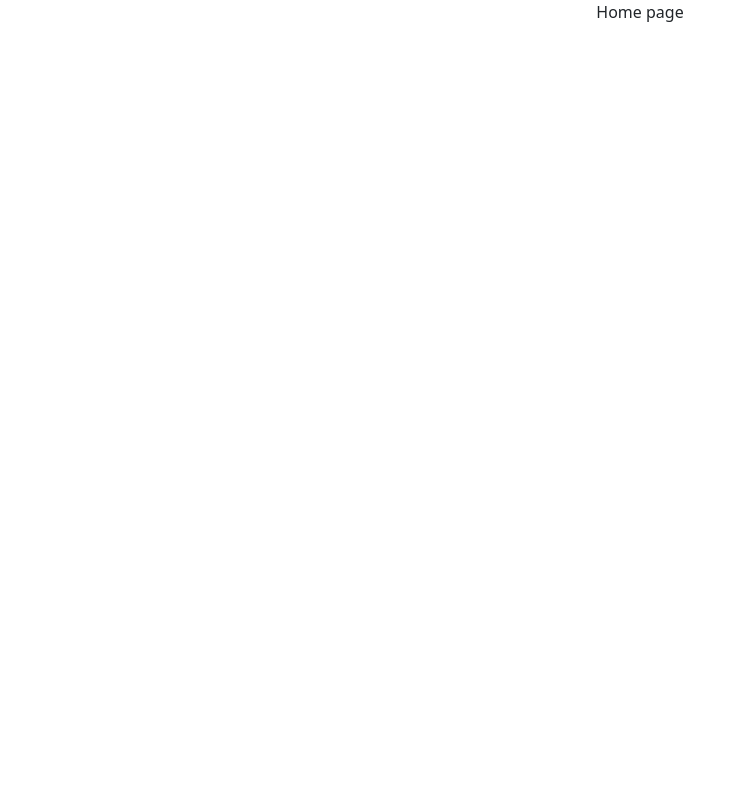
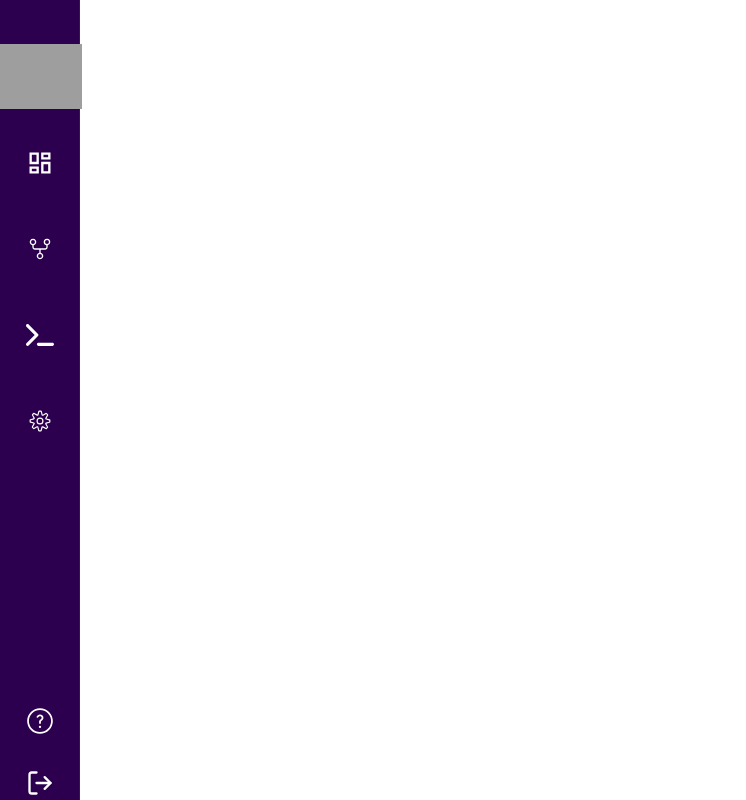
Before and after one commit to MuskanJain3130/Swift_Deploy, a React (Create React App) app in the folder frontend/: page / in a window 1280 px wide. Shown: the whole page, without its empty margins (0-746 px from the left). Built offline with nearby package versions, Linux system fonts and the light colour scheme; grey boxes are pictures that could not be loaded.

Commit message:
added navbar

```diff
--- a/frontend/package.json
+++ b/frontend/package.json
@@ -10,6 +10,7 @@
     "bootstrap": "^5.3.7",
     "react": "^19.1.0",
     "react-dom": "^19.1.0",
+    "react-icons": "^5.5.0",
     "react-router-dom": "^7.7.1",
     "react-scripts": "5.0.1",
     "web-vitals": "^2.1.4"
--- a/frontend/src/App.jsx
+++ b/frontend/src/App.jsx
@@ -2,7 +2,7 @@ import 'bootstrap/dist/css/bootstrap.min.css';
 import './App.css';
 import { BrowserRouter as Router, Routes, Route } from 'react-router-dom';
 import NotFound from './Pages/NotFound';
-import Home from './Pages/Home';
+import {NavigationBar} from './Components/NavigationBar';
 
 
 function App() {
@@ -10,7 +10,7 @@ function App() {
     <div className="App">
       <Router>
         <Routes>
-          <Route path="/" element={<Home />} />
+          <Route path="/" element={<NavigationBar />} />
           <Route path="/notfound" element={<NotFound />} />
         </Routes>
       </Router>
--- a/frontend/src/Components/NavigationBar.jsx
+++ b/frontend/src/Components/NavigationBar.jsx
@@ -0,0 +1,31 @@
+import React from "react";
+import { MdOutlineDashboard } from "react-icons/md";
+import { CiSettings } from "react-icons/ci";
+import { FaTerminal } from "react-icons/fa6";
+import { PiGitForkLight } from "react-icons/pi";
+import { GoQuestion } from "react-icons/go";
+import { FiLogOut } from "react-icons/fi";
+
+import "../css/style.css";
+
+export const NavigationBar = () => {
+  return (
+    <div className="background">
+      <div className="margin mt-4">
+        <img src="/logo.ico" alt="Logo" height={"74px"} width={"84px"} />
+        <div className="container">
+          <div className="top-icons">
+            <div className="iconify-icon mb-4"><MdOutlineDashboard /></div>
+            <div className="iconify-icon mb-4"><PiGitForkLight /></div>
+            <div className="iconify-icon mb-4"><FaTerminal /></div>
+            <div className="iconify-icon"><CiSettings /></div>
+          </div>
+          <div className="bottom-icons">
+            <div className="iconify-icon"><GoQuestion /></div>
+            <div className="iconify-icon"><FiLogOut /></div>
+          </div>
+        </div>
+      </div>
+    </div>
+  );
+};
--- /dev/null
+++ b/frontend/src/css/style.css
@@ -0,0 +1,51 @@
+.background {
+  position: fixed;
+  top: 0;
+  left: 0;
+  height: 100vh;
+  width: 80px;
+  background-color: #2c004f;
+  border-right: 1px solid #4a007f;
+  display: flex;
+  flex-direction: column;
+  align-items: center;
+  padding-top: 20px;
+}
+
+.margin {
+  display: flex;
+  flex-direction: column;
+  align-items: center;
+  gap: 30px;
+  height: 100%;
+  width: 100%;
+}
+
+.container {
+  display: flex;
+  flex-direction: column;
+  justify-content: space-between; /* Push bottom icons down */
+  align-items: center;
+  height: 100%; /* Full height to allow spacing */
+  width: 100%;
+}
+
+.top-icons,
+.bottom-icons {
+  display: flex;
+  flex-direction: column;
+  align-items: center;
+  gap: 20px;
+}
+
+.iconify-icon {
+  color: white;
+  font-size: 28px;
+  cursor: pointer;
+  transition: transform 0.2s ease;
+}
+
+.iconify-icon:hover {
+  transform: scale(1.2);
+  color: #00bcd4;
+}
```
Also changed, not shown: 2 other files (tests, documents, lock files or other folders).
